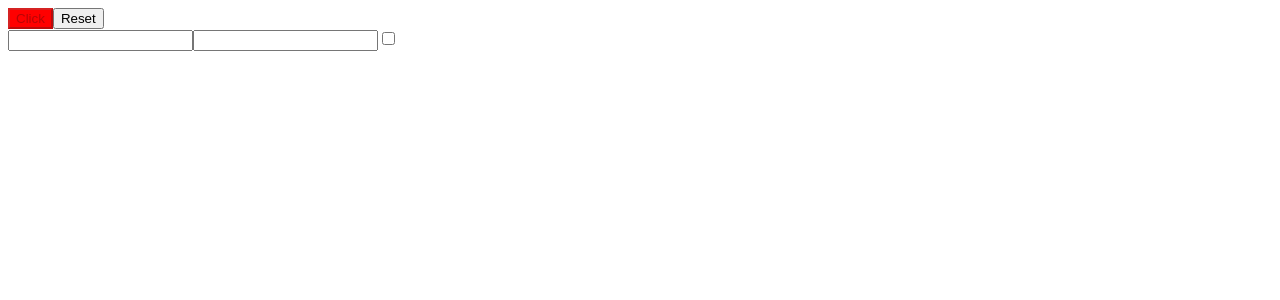
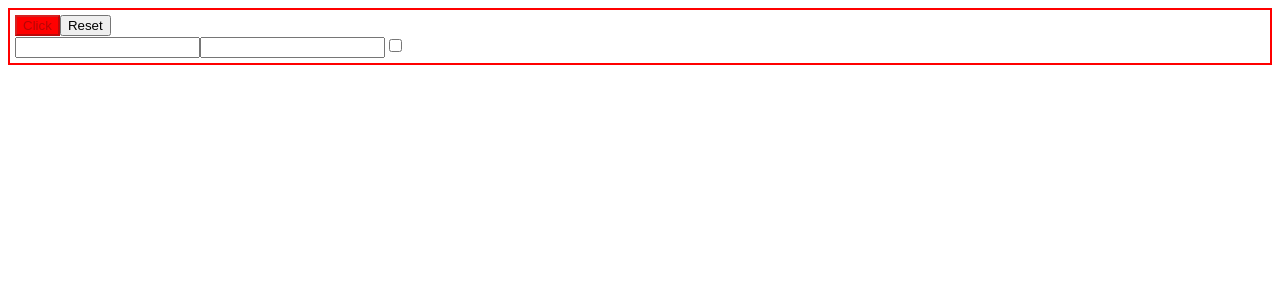
Before and after one commit to misi9/React-exercises, a React (Create React App) app in the folder my-app/: page / in a window 1280 px wide. Shown: the top 300 px of the page. Built offline with nearby package versions, Linux system fonts and the light colour scheme.

Commit message:
Component Composition - 01

```diff
--- a/my-app/src/App.js
+++ b/my-app/src/App.js
@@ -1,4 +1,5 @@
 import React from "react";
+import { Container } from "./Container";
 import { LoginForm } from "./LoginForm";
 
 
@@ -9,9 +10,9 @@ import { LoginForm } from "./LoginForm";
 export class App extends React.Component{
   render(){
     return (
-      <div>
+    <Container>
       <LoginForm/>
-      </div>
+    </Container>
     )
 
   }
--- /dev/null
+++ b/my-app/src/Container.js
@@ -0,0 +1,11 @@
+import React from "react";
+
+export class Container extends React.Component{
+    render(){
+        return(
+            <div className="container">
+               {this.props.children}
+            </div>
+        )
+    }
+}
--- a/my-app/src/index.css
+++ b/my-app/src/index.css
@@ -1,4 +1,10 @@
-.welcome{
+/*.welcome{
     background-color: aquamarine;
     border: 2px solid black;
+}*/
+
+.container{
+    background-color: white;
+    border: 2px solid red;
+    padding: 5px;
 }
```
Also changed, not shown: my-app/Component Composition 01.txt (added), my-app/Styling Components 03.txt (deleted).
